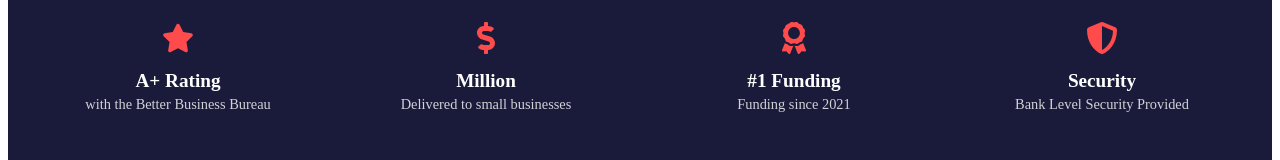
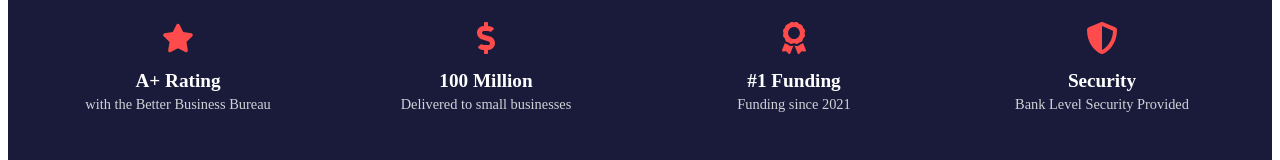
Before and after one commit to TravisYule/fullsendfunding, a React (Create React App) app: page / in a window 1280 px wide. Shown: the part 4466-4626 px from the top of the page. Built offline with nearby package versions, Linux system fonts and the light colour scheme; no server answers.

Commit message:
Fix counter animation with useState approach

```diff
--- a/src/components/AccoladeBanner/AccoladeBanner.jsx
+++ b/src/components/AccoladeBanner/AccoladeBanner.jsx
@@ -1,6 +1,6 @@
-import React from 'react';
+import React, { useState, useEffect } from 'react';
 import styled from 'styled-components';
-import { motion, animate } from 'framer-motion';
+import { motion, useAnimation } from 'framer-motion';
 import { useInView } from 'react-intersection-observer';
 import { FaStar, FaDollarSign, FaAward, FaShieldAlt } from 'react-icons/fa';
 
@@ -63,26 +63,36 @@ const Subtitle = styled.div`
 `;
 
 const AnimatedNumber = ({ value }) => {
+  const [count, setCount] = useState(0);
   const [ref, inView] = useInView({
     triggerOnce: false,
     threshold: 0.1
   });
 
-  return (
-    <motion.span
-      ref={ref}
-      initial={{ opacity: 1 }}
-      animate={inView ? { opacity: 1 } : { opacity: 1 }}
-    >
-      <motion.span
-        initial={{ count: 0 }}
-        animate={{ count: value }}
-        transition={{ duration: 2 }}
-      >
-        {({ count }) => `${Math.floor(count)}`}
-      </motion.span>
-    </motion.span>
-  );
+  useEffect(() => {
+    if (inView) {
+      let start = 0;
+      const end = value;
+      const duration = 2000; // 2 seconds
+      const increment = end / (duration / 16); // 60fps
+
+      const timer = setInterval(() => {
+        start += increment;
+        if (start >= end) {
+          setCount(end);
+          clearInterval(timer);
+        } else {
+          setCount(Math.floor(start));
+        }
+      }, 16);
+
+      return () => clearInterval(timer);
+    } else {
+      setCount(0);
+    }
+  }, [value, inView]);
+
+  return <span ref={ref}>{count}</span>;
 };
 
 const AccoladeBanner = () => {
```
